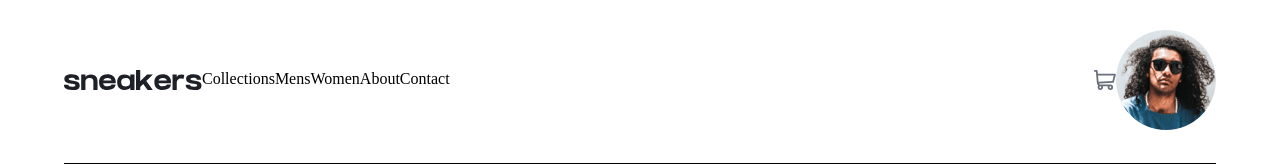
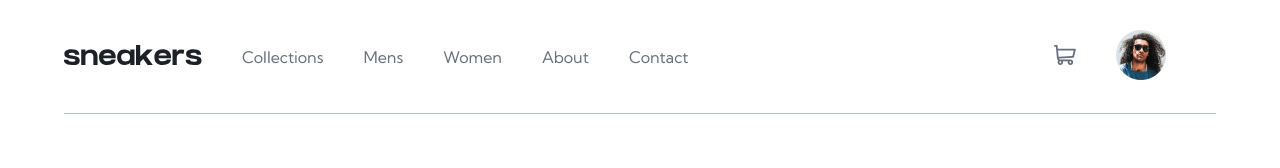
Before and after one commit to justinv416/FM-EcommerceProductPage, a plain HTML site: page index.html in a window 1280 px wide. Drawn offline with Linux system fonts and the light colour scheme.

Commit message:
more nav styling

```diff
--- a/index.html
+++ b/index.html
@@ -5,6 +5,9 @@
   <meta name="viewport" content="width=device-width, initial-scale=1.0"> <!-- displays site properly based on user's device -->
 
   <link rel="icon" type="image/png" sizes="32x32" href="./images/favicon-32x32.png">
+  <link rel="preconnect" href="https://fonts.googleapis.com">
+<link rel="preconnect" href="https://fonts.gstatic.com" crossorigin>
+<link href="https://fonts.googleapis.com/css2?family=Kumbh+Sans:wght@400;700&display=swap" rel="stylesheet">
   <link rel="stylesheet" href="styles.css">
   <title>Frontend Mentor | E-commerce product page</title>
 
@@ -22,18 +25,18 @@
           <li>
             <img src="/images/logo.svg" alt="A logo for the sneakers page">
           </li>
-          <li>Collections</li>
-          <li>Mens</li>
-          <li>Women</li>
-          <li>About</li>
-          <li>Contact</li>
+          <li class="nav-main_links"><a href="#">Collections</a></li>
+          <li class="nav-main_links"><a href="#">Mens</a></li>
+          <li class="nav-main_links"><a href="#">Women</a></li>
+          <li class="nav-main_links"><a href="#">About</a></li>
+          <li class="nav-main_links"><a href="#">Contact</a></li>
         </ul>
         <ul class="nav-main_profile">
           <li>
-            <img src="/images/icon-cart.svg" alt="">
+            <img class="nav-main_icon" src="/images/icon-cart.svg" alt="Cart icon">
           </li>
           <li>
-            <img src="/images/image-avatar.png" alt="">
+            <img class="nav-main_icon" src="/images/image-avatar.png" alt="Profile picture">
           </li>
         </ul>
       </nav>
--- a/styles.css
+++ b/styles.css
@@ -1,15 +1,27 @@
 * {
     margin: 0;
     padding: 0;
+    font-family: 'Kumbh Sans', sans-serif;
+}
+
+:root {
+    --nav-links_color: hsl(219, 9%, 45%);
+    --nav-line_color: hsl(220, 14%, 75%);
 }
 
 li {
     list-style-type: none;
 }
 
+a {
+    text-decoration: none;
+    color: var(--nav-links_color);
+}
+
 .wrapper {
     width: 100%;
     max-width: 1400px;
+    margin: 0 auto;
 }
 
 .nav-main {
@@ -25,6 +37,13 @@ li {
 
 .nav-main_list {
     display: flex;
+    align-items: center;
+}
+
+.nav-main_links {
+    font-weight: 400;
+    margin-left: 40px;
+    color: var(--nav-links_color);
 }
 
 .nav-main_profile {
@@ -32,9 +51,18 @@ li {
     align-items: center;
 }
 
+.nav-main_profile li:first-of-type {
+    margin-right: 40px;
+}
+
+.nav-main_profile li:nth-of-type(2) img {
+    height: 50%;
+    width: 50%;
+}
+
 .nav-main::after {
     content: "";
-    background-color: rgb(0, 0, 0);
+    background-color: var(--nav-line_color);
     height: 1px;
     width: 100%;
     position: absolute;
```
